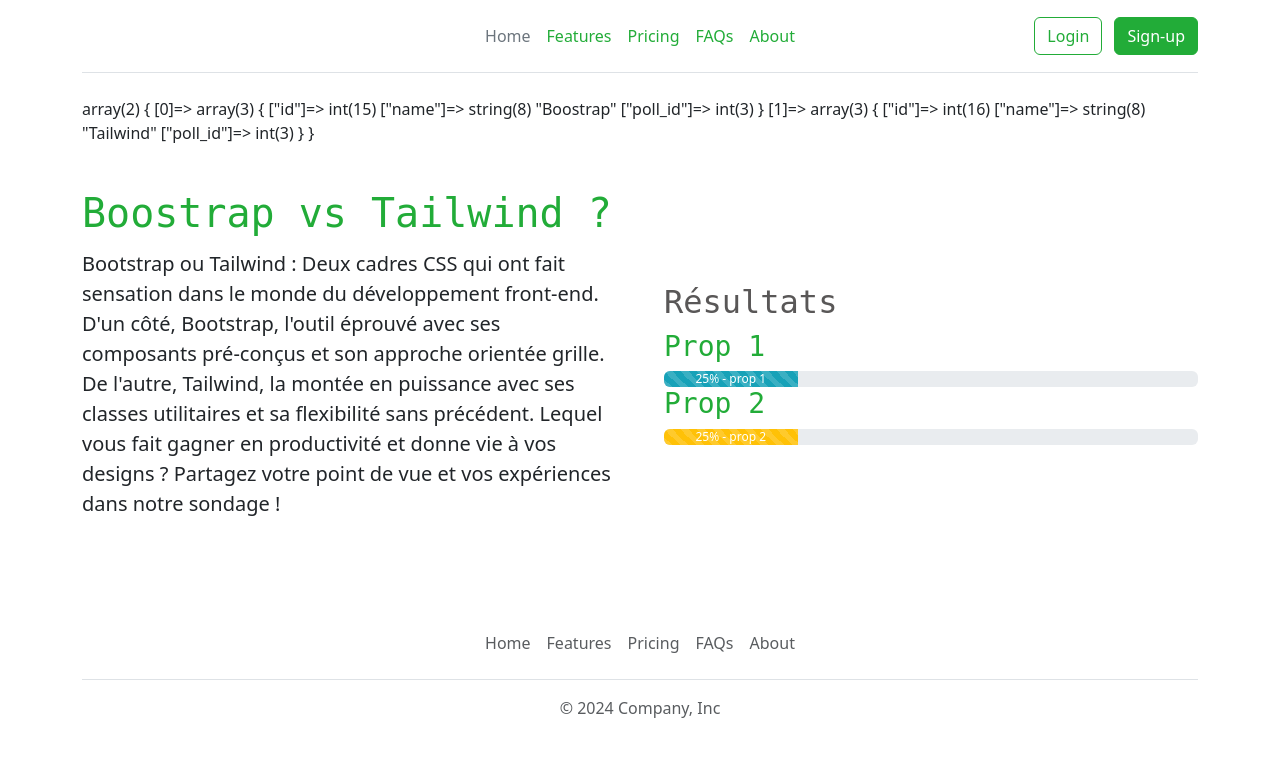
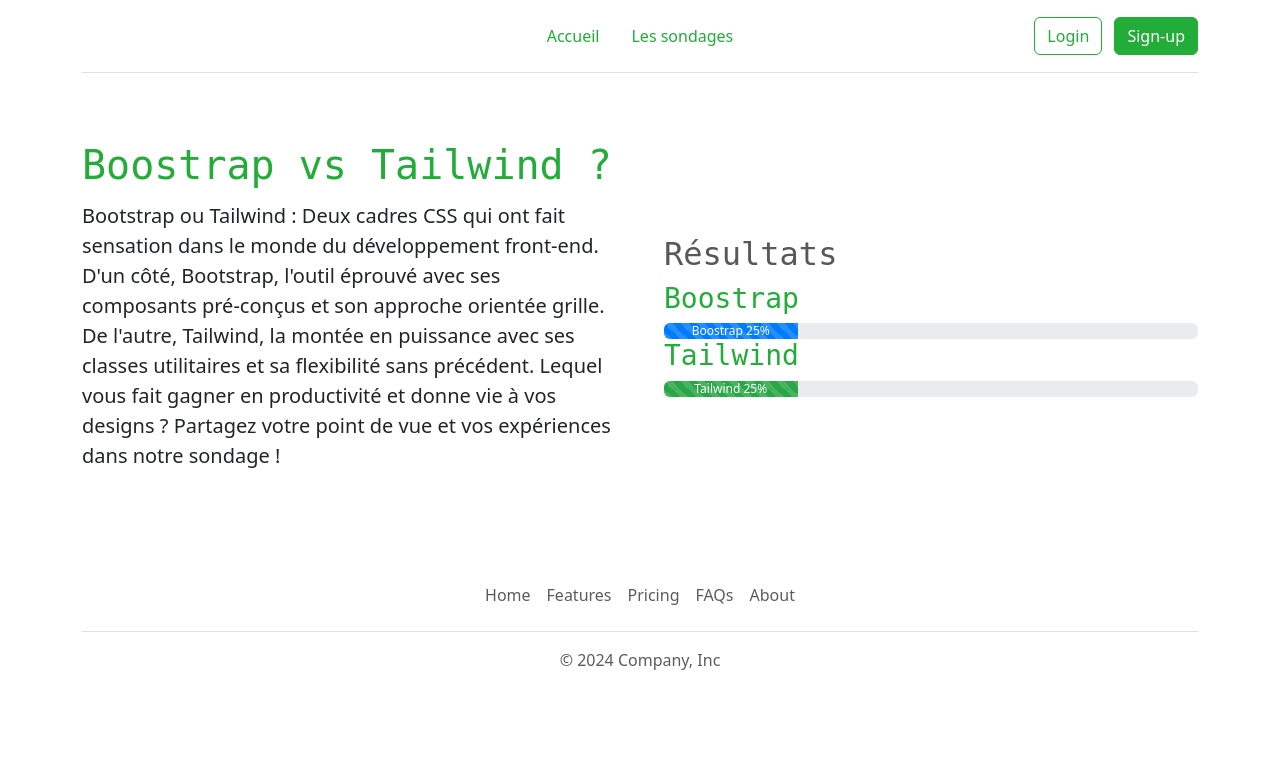
Before and after one commit to stephaneG-frep/votit, a PHP site: page /sondage.php?id=3 in a window 1280 px wide. Shown: the top 757 px of the page. Run offline with PHP 8.4, Linux system fonts and the light colour scheme; data comes from the database, SQL or seed files in the repository.

Commit message:
changement du cour

```diff
--- a/index.php
+++ b/index.php
@@ -1,8 +1,8 @@
 <?php
-require_once 'templates/header.php';
+require_once 'lib/required_files.php';
 require_once 'lib/poll.php';
 $polls = getPolls($pdo, HOME_POLLS_LIMIT);
-
+require_once 'templates/header.php';
 ?>
 
 
--- a/lib/config.php
+++ b/lib/config.php
@@ -6,6 +6,7 @@
 define('DB_PASSWORD', '');
 define('PATH_ASSETS_IMAGES','./assets/images/');
 define('HOME_POLLS_LIMIT', 3);
+define('SITE_NAME', 'Votit Le site de sondage IT');
 
 
 
--- a/lib/poll.php
+++ b/lib/poll.php
@@ -28,7 +28,12 @@
 
 function getPollResultsByPollId(PDO $pdo, int $id): array
 {
-    $query = $pdo->prepare("SELECT * FROM poll_item WHERE poll_id = :id");
+    $query = $pdo->prepare("SELECT pi.id, pi.name, COUNT(upi.poll_item_id) as votes
+                            FROM poll_item pi
+                            LEFT JOIN user_poll_item upi ON upi.poll_item_id = pi.id
+                            WHERE poll_id = :id
+                            GROUP BY pi.id
+                            ORDER BY votes DESC");
     $query->bindValue(':id', $id, PDO::PARAM_INT);
     $query->execute();
     return $query->fetchAll(PDO::FETCH_ASSOC);
--- /dev/null
+++ b/lib/required_files.php
@@ -0,0 +1,4 @@
+<?php
+require_once 'config.php';
+require_once 'pdo.php';
+?>
--- a/sondage.php
+++ b/sondage.php
@@ -1,26 +1,23 @@
 <?php
-require_once 'templates/header.php';
+require_once 'lib/required_files.php';
 require_once 'lib/poll.php';
 
 $error404 = false;
-
 
 if (isset($_GET['id'])) {
     $id = (int)$_GET['id'];
     $poll = getPollById($pdo, $id);
 
     if ($poll) {
-
+        $pageTitle = $poll['title'];
         $results = getPollResultsByPollId($pdo, $id);
-        var_dump($results);
-
     } else {
         $error404 = true;
     }
-
 } else {
     $error404 = true;
 }
+require_once 'templates/header.php';
 
 if (!$error404) {
 ?>
@@ -33,21 +30,15 @@
     <div class="col-10 col-sm-8 col-lg-6">
         <h2>Résultats</h2>
         <div class="results">
-            <h3>Prop 1</h3>
+            <?php foreach ($results as $index => $result) { ?>
+                <h3><?= $result['name'] ?></h3>
             <div class="progress">
-                <div class="progress-bar progress-bar-striped progress-color-2"
+                <div class="progress-bar progress-bar-striped progress-color-<?=$index?>"
                 role="progressbar" style="width: 25%;" aria-valuenow="25" aria-valuemin="0"
-                aria-valuemax="100">25% - prop 1
+                aria-valuemax="100"><?= $result['name'] ?> 25%
                 </div>
             </div>
-
-            <h3>Prop 2</h3>
-            <div class="progress">
-                <div class="progress-bar progress-bar-striped progress-color-3"
-                role="progressbar" style="width: 25%;" aria-valuenow="25" aria-valuemin="0"
-                aria-valuemax="100">25% - prop 2
-                </div>
-            </div>
+            <?php } ?>
 
         </div>
     </div>
--- a/sondages.php
+++ b/sondages.php
@@ -1,8 +1,9 @@
 <?php
-require_once 'templates/header.php';
+require_once 'lib/required_files.php';
+
 require_once 'lib/poll.php';
 $polls = getPolls($pdo);
-
+require_once 'templates/header.php';
 ?>
 
 <h1>Les sondages</h1>
--- a/templates/header.php
+++ b/templates/header.php
@@ -2,8 +2,12 @@
 require_once 'lib/config.php';
 require_once 'lib/pdo.php';
 
+
+$mainMenu = [
+    'index.php' => 'Accueil',
+    'sondages.php' => 'Les sondages',
+    ];
 ?>
-
 
 <!DOCTYPE html>
 <html lang="en">
@@ -14,7 +18,17 @@
     integrity="sha384-QWTKZyjpPEjISv5WaRU9OFeRpok6YctnYmDr5pNlyT2bRjXh0JMhjY6hW+ALEwIH"
     crossorigin="anonymous">
     <link rel="stylesheet" href="./assets/css/override-bootstrap.css">
-    <title>Document</title>
+    <title>
+        <?php
+            if (isset ($mainMenu [basename($_SERVER['SCRIPT_NAME'])])) {
+                echo $mainMenu[basename($_SERVER['SCRIPT_NAME'])].' - '.SITE_NAME;
+            } else if (isset ($pageTitle)){
+                echo $pageTitle.' - '.SITE_NAME;
+            } else {
+                echo SITE_NAME;
+            }
+        ?>
+    </title>
 </head>
 <body>
 
@@ -27,13 +41,19 @@
             </a>
         </div>
 
-    <ul class="nav col-12 col-md-auto mb-2 justify-content-center mb-md-0">
-        <li><a href="#" class="nav-link px-2 link-secondary">Home</a></li>
-        <li><a href="#" class="nav-link px-2">Features</a></li>
-        <li><a href="#" class="nav-link px-2">Pricing</a></li>
-        <li><a href="#" class="nav-link px-2">FAQs</a></li>
-        <li><a href="#" class="nav-link px-2">About</a></li>
-    </ul>
+        <ul class="nav nav-pills">
+            <?php foreach ($mainMenu as $page => $titre) { ?>
+                <li class="nav-item">
+                    <a href="<?= $page; ?>" class="nav-link <?php
+                        if (basename($_SERVER['SCRIPT_NAME']) === $page) {
+                            echo 'active';
+                        }
+                        ?>"><?= $titre; ?>
+                    </a>
+                </li>
+            <?php } ?>
+        </ul>
+
 
     <div class="col-md-3 text-end">
         <button type="button" class="btn btn-outline-primary me-2">Login</button>
--- a/templates/poll_part.php
+++ b/templates/poll_part.php
@@ -8,7 +8,7 @@
         <div class="card-body d-flex flex-column">
             <h3 class="card-title"><?=$poll['title']?></h3>
             <div class="mt-auto">
-                <a href="#" class="btn btn-primary">Voir le sondage</a>
+                <a href="sondage.php?id=<?=$poll['id']?>" class="btn btn-primary">Voir le sondage</a>
             </div>
         </div>
     </div>
```
